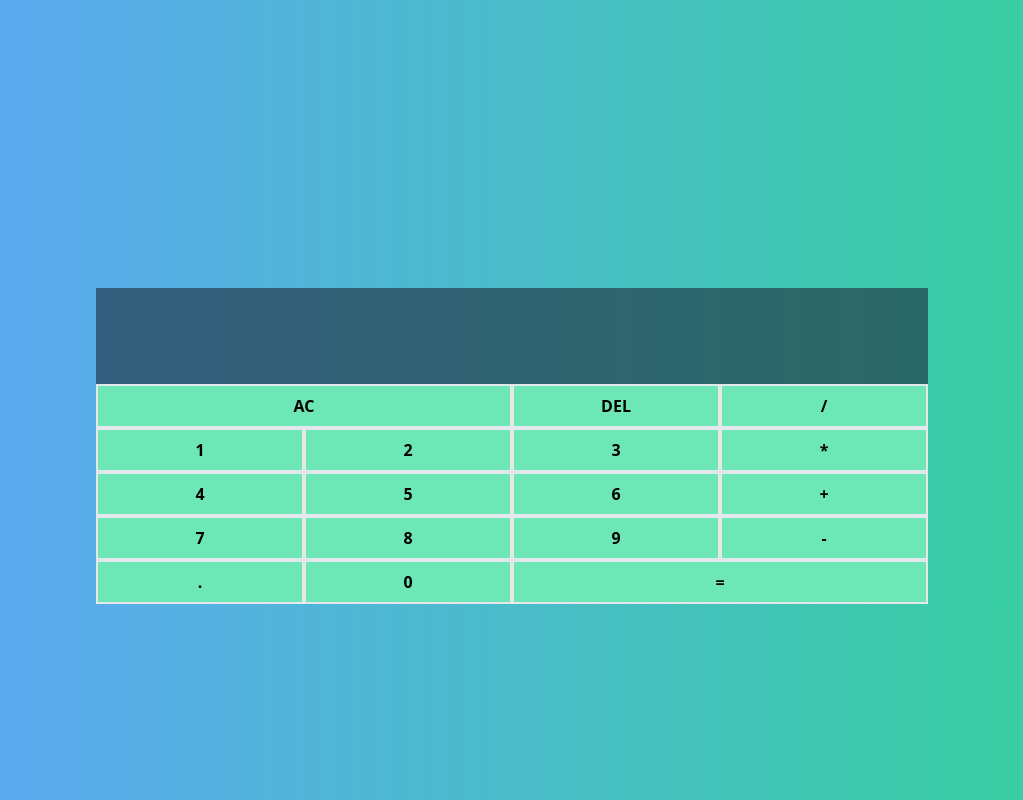
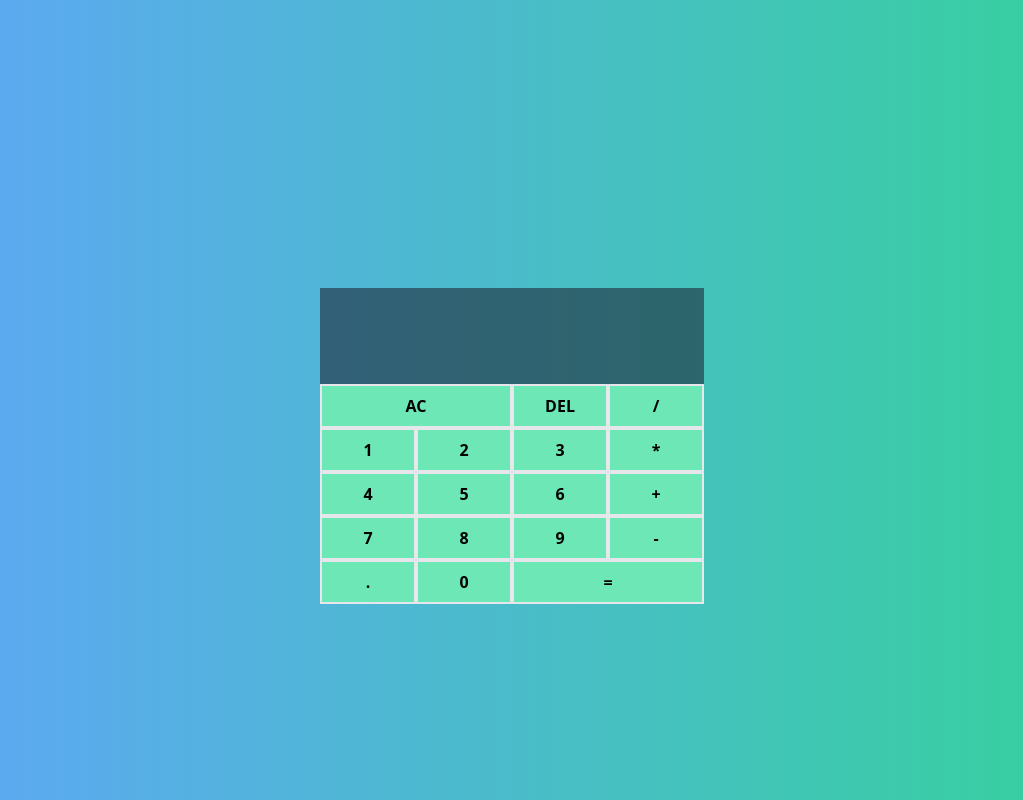
Before and after one commit to yashkanakiya/cal-script-tailwind, a website built with Vite: page index.html in a window 1280 px wide. Shown: the whole page, without its empty margins (128-1151 px from the left). Built offline with nearby package versions, Linux system fonts and the light colour scheme.

Commit message:
given height and flex

```diff
--- a/index.html
+++ b/index.html
@@ -9,8 +9,9 @@
 
     <title>Calculator</title>
 </head>
-<body class="bg-gradient-to-r from-blue-400 to-green-400 container pt-72 sm:px-12 lg:px-28 xl:px-56 2xl:px-80">
+<body class="bg-gradient-to-r from-blue-400 to-green-400 flex items-center justify-center pt-72">
 
+            <div class="max-h-screen w-96">
             <div class="bg-gray-800 opacity-60 h-24 text-white col-span-4 flex items-end flex-col justify-around break-words break-all pr-3">
                 <div data-previous-operand class="text-sm opacity-40"></div>
                 <div data-current-operand  class="text-lg"></div>
@@ -38,7 +39,7 @@
             <button data-equal class=" col-span-2 btn">=</button>
 
             </div>
-
+        </div>
         <script src="./main.js"></script>
 </body>
 </html>
```
